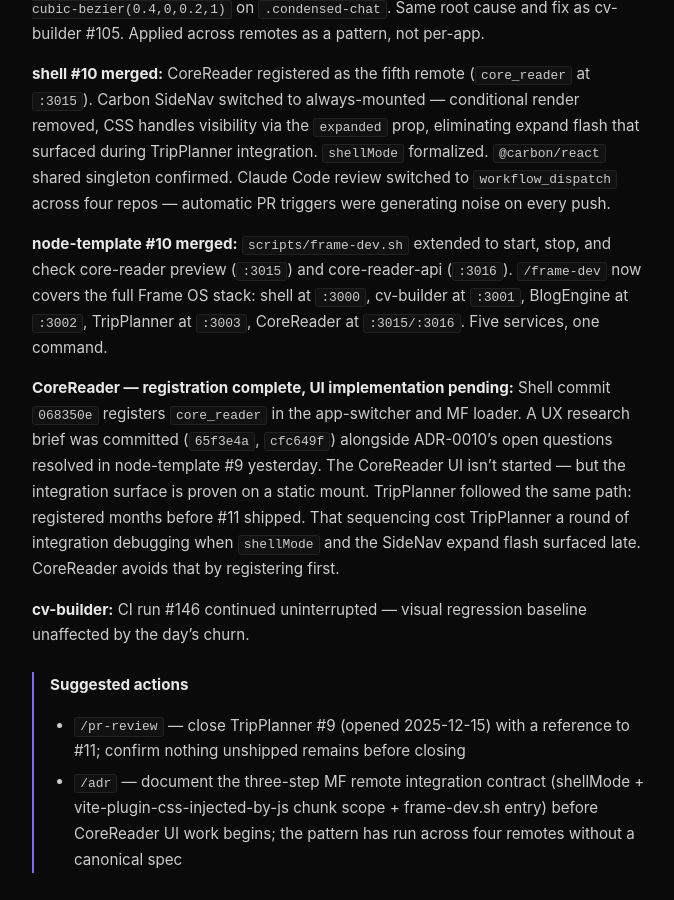
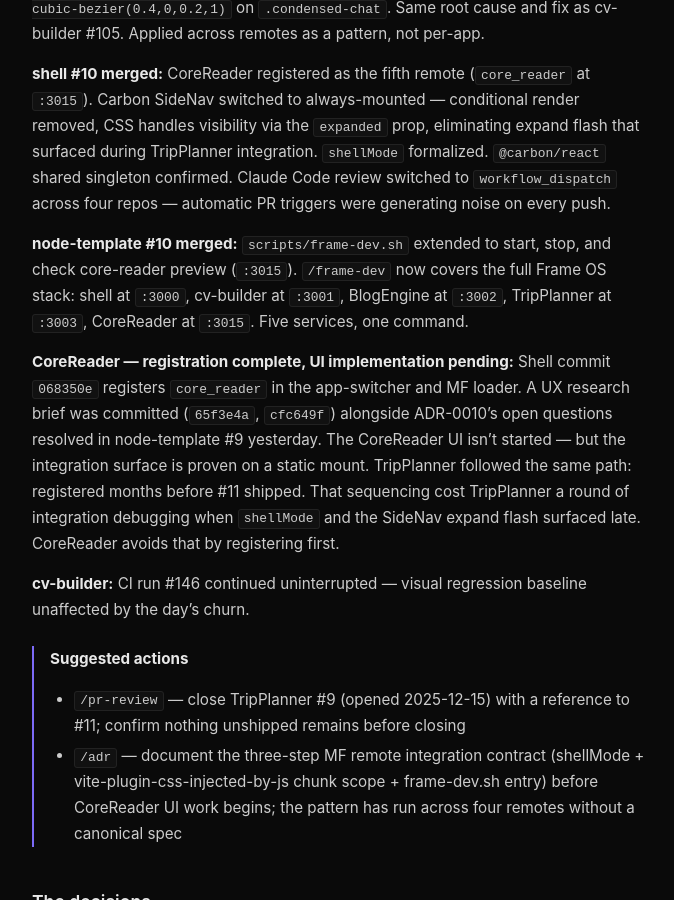
Before and after one commit to ojfbot/daily-logger, a Jekyll site: the page built from _articles/2026-03-02.md, in a window 1280 px wide and 900 px high, scrolled down 1080 px. Shown: the whole window, without its empty margins (300-974 px from the left). Built offline with Jekyll 4.4.1, drawn with Linux system fonts in a browser that asks for light colours.

Commit message:
fix: remove core-reader-api (repo does not exist)
Co-authored-by: ojfbot <ojfbot@users.noreply.github.com>

```diff
--- a/_articles/2026-03-02.md
+++ b/_articles/2026-03-02.md
@@ -21,7 +21,7 @@ Sixty-four commits, and the centre of gravity split between two themes: TripPlan
 
 **shell #10 merged:** CoreReader registered as the fifth remote (`core_reader` at `:3015`). Carbon SideNav switched to always-mounted — conditional render removed, CSS handles visibility via the `expanded` prop, eliminating expand flash that surfaced during TripPlanner integration. `shellMode` formalized. `@carbon/react` shared singleton confirmed. Claude Code review switched to `workflow_dispatch` across four repos — automatic PR triggers were generating noise on every push.
 
-**node-template #10 merged:** `scripts/frame-dev.sh` extended to start, stop, and check core-reader preview (`:3015`) and core-reader-api (`:3016`). `/frame-dev` now covers the full Frame OS stack: shell at `:3000`, cv-builder at `:3001`, BlogEngine at `:3002`, TripPlanner at `:3003`, CoreReader at `:3015/:3016`. Five services, one command.
+**node-template #10 merged:** `scripts/frame-dev.sh` extended to start, stop, and check core-reader preview (`:3015`). `/frame-dev` now covers the full Frame OS stack: shell at `:3000`, cv-builder at `:3001`, BlogEngine at `:3002`, TripPlanner at `:3003`, CoreReader at `:3015`. Five services, one command.
 
 **CoreReader — registration complete, UI implementation pending:** Shell commit `068350e` registers `core_reader` in the app-switcher and MF loader. A UX research brief was committed (`65f3e4a`, `cfc649f`) alongside ADR-0010's open questions resolved in node-template #9 yesterday. The CoreReader UI isn't started — but the integration surface is proven on a static mount. TripPlanner followed the same path: registered months before #11 shipped. That sequencing cost TripPlanner a round of integration debugging when `shellMode` and the SideNav expand flash surfaced late. CoreReader avoids that by registering first.
 
--- a/src/collect-context.ts
+++ b/src/collect-context.ts
@@ -16,7 +16,6 @@ const REPOS = [
   'BlogEngine',
   'TripPlanner',
   'core-reader',      // Frame OS metadata dashboard — registered remote at :3015; Phase 3
-  'core-reader-api',  // CoreReader backend API — runs at :3016 under frame-dev.sh
   'node-template',
   'MrPlug',
   'purefoy',
```
